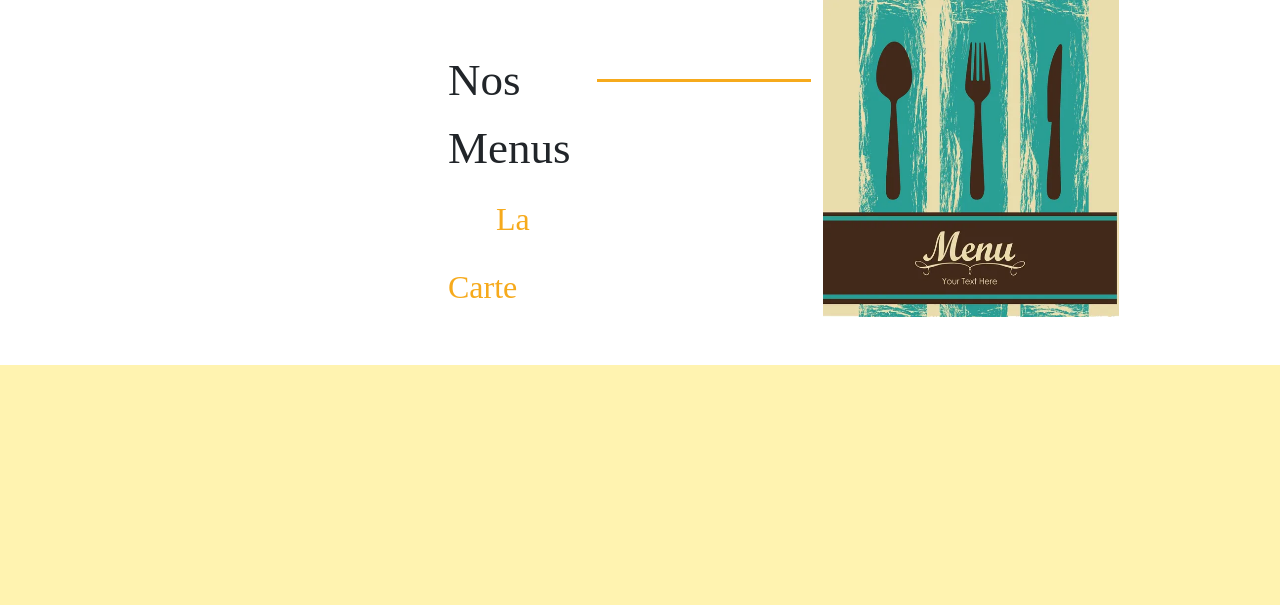
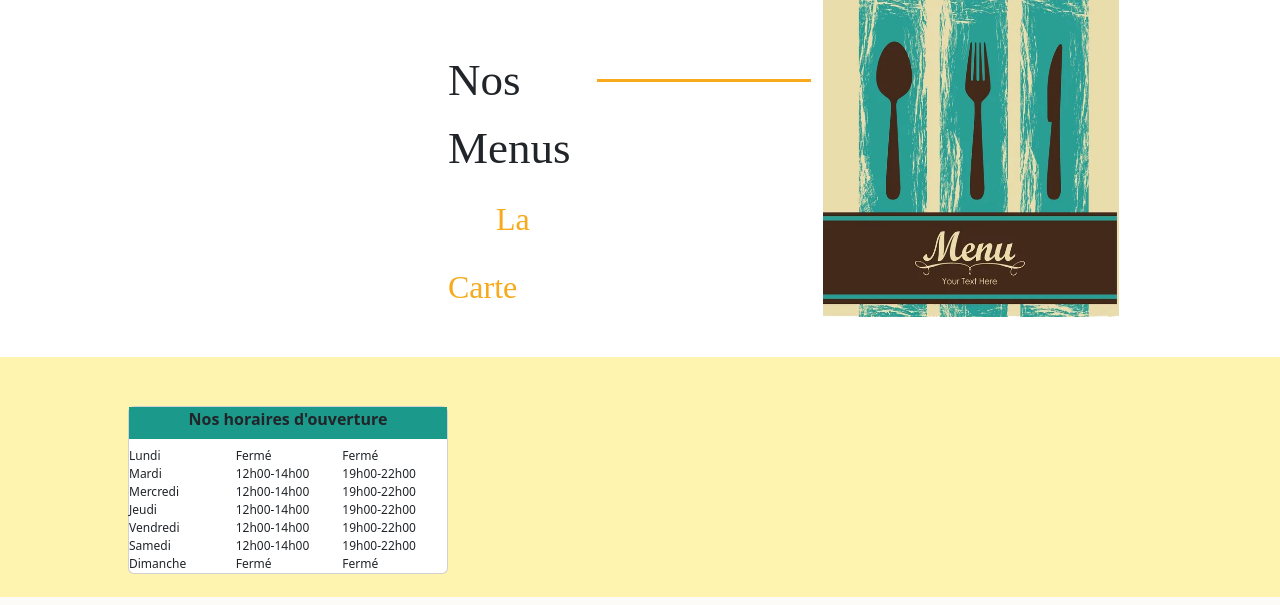
Before and after one commit to yattttta/ECF-site-restaurant, a Symfony app: template symfony/templates/accueil/accueil.html.twig in a window 1280 px wide. Shown: the part 1462-2067 px from the top of the page. Run offline with Twig, Linux system fonts and the light colour scheme; the template is opened without the code that fills it, so the values that code supplies are empty; some libraries are stand-ins or nearby versions.

Commit message:
#15 Mise en page accueil terminée

```diff
--- a/symfony/public/navbar/navbar.css
+++ b/symfony/public/navbar/navbar.css
@@ -1,7 +1,3 @@
-@viewport {
-    width: device-width; /* largeur du viewport */
-    zoom: 1; /* zoom initial à 1.0 (et clin d'oeil aux fans d'IE6/7) */
- }
 /* Header */
 header {
     height: 100vh;
@@ -92,7 +88,25 @@
     background-color: #fff3b0;
     background-size: cover;
     height: 30vh;
+    margin-top: 5vh;
 }
-.barre2 {
+.openHoursCard {
+    width: 25vw;
+    height: 80%;
+    margin-left: 10vw;
+    padding-top: 0.05vh;
+}
+.openHoursTitle {
+    height: 4vh;
     width: 100%;
+    background-color: #1b998b;
+    font-size: 2vh;
+    font-weight: 600;
 }
+.openHours {
+    width: 25vw;
+}
+.dayTime {
+    font-size: 1.5vh;
+    font-weight: 500;
+}
--- a/symfony/templates/accueil/accueil.html.twig
+++ b/symfony/templates/accueil/accueil.html.twig
@@ -4,7 +4,7 @@
     <link href="pageAccueil/pageAccueil.css" rel="stylesheet" type="text/css">
 
 {% endblock %}
-{% block body %}
+{% block header %}
     <div class="row vide"></div>
     <div class="reserve">
         <a href="/reservation">
@@ -21,7 +21,7 @@
     </div>
 {% endblock %}
 
-{% block accueil %}
+{% block body %}
     <main class="container-fluid">
         <div class="row welcomeStrip">
             <p class="welcome col d-flex justify-content-center align-items-center">Bienvenue</p>
@@ -58,7 +58,7 @@
 
         <article class="row ligne">
             <div class="col-2 pres txtMenu">Nos Menus
-                <a href="#" class="lienCarte ms-5">La Carte</a>
+                <a href="pageAccueil/Le_Quai_Antique.pdf" class="lienCarte ms-5">La Carte</a>
             </div>
             <div class="col-2 decor decor2"></div>
             <img src="pageAccueil/imgMenu.jpg" class="imgMenu">
--- a/symfony/templates/base.html.twig
+++ b/symfony/templates/base.html.twig
@@ -26,24 +26,55 @@
                         <li class="gestion"><a href="/login" class="lien">SE CONNECTER</a></li>
                         <li class="liste pt-4"><a href="/form" class="lien">CRÉER UN COMPTE</a></li>
                         <li class="liste pt-4"><a href="/reservation" class="lien">RÉSERVER</a></li>
+                        <li class="liste pt-4"><a href="pageAccueil/Le_Quai_Antique.pdf" class="lien">NOTRE CARTE</a></li>
                     </ul>
                 </div>
                 <div class="col restau d-flex justify-content-center">
-                    <a class="titre" href="/"><h1 class="fw-semibold nom">Le Quai Antique</h1></a>
+                    <a class="titre" href="/"><p class="fw-semibold nom">Le Quai Antique</p></a>
                 </div>
                 <div class="col d-flex justify-content-end">
                     <adress class="fs-5 fw-semibold lien pt-2 pe-2">38 place des montagnes<br><pre>     73000 Chambéry</adress>
                 </div>
             </div>
 
-            {% block body %}{% endblock %}
+            {% block header %}{% endblock %}
         </header>
-        {% block accueil %}{% endblock %}
-            <footer class="container-fluid">
-                <div class="row mt-5">
+        {% block body %}{% endblock %}
+            <footer>
+                <div class="openHoursCard">
+                    <div class="card mt-5">
+                        <div class="card-title openHoursTitle d-flex justify-content-center">
+                            Nos horaires d'ouverture
+                        </div>
 
-                </div>
-
+                        <div class="row openHours">
+                            <div class="col dayTime">Lundi<br>
+                                                Mardi<br>
+                                                Mercredi<br>
+                                                Jeudi<br>
+                                                Vendredi<br>
+                                                Samedi<br>
+                                                Dimanche
+                            </div>
+                            <div class="col dayTime">Fermé<br>
+                                                12h00-14h00<br>
+                                                12h00-14h00<br>
+                                                12h00-14h00<br>
+                                                12h00-14h00<br>
+                                                12h00-14h00<br>
+                                                Fermé
+                            </div>
+                            <div class="col dayTime">Fermé<br>
+                                            19h00-22h00<br>
+                                            19h00-22h00<br>
+                                            19h00-22h00<br>
+                                            19h00-22h00<br>
+                                            19h00-22h00<br>
+                                            Fermé<br>
+                            </div>
+                        <div>
+                    </div>
+                <div>
 
             </footer>
 
--- a/symfony/templates/form/form.html.twig
+++ b/symfony/templates/form/form.html.twig
@@ -4,7 +4,7 @@
     <link href="pageReserver/pageReserver.css" rel="stylesheet" type="text/css">
 {% endblock %}
 
-{% block body %}
+{% block header %}
 
     <div class="row">
         <div class="card carte d-flex mx-auto p-3">
--- a/symfony/templates/reservation/reserver.html.twig
+++ b/symfony/templates/reservation/reserver.html.twig
@@ -4,7 +4,7 @@
     <link href="pageReserver/pageReserver.css" rel="stylesheet" type="text/css">
 {% endblock %}
 
-{% block body %}
+{% block header %}
     <div class="row">
         <div class="card carte d-flex mx-auto p-3">
             <img src="pageAccueil/imgReserver.jpg" class="card-img-top d-flex mx-auto" alt="...">
--- a/symfony/templates/security/login.html.twig
+++ b/symfony/templates/security/login.html.twig
@@ -3,7 +3,7 @@
 {% block stylesheets %}
     <link href="pageReserver/pageReserver.css" rel="stylesheet" type="text/css">
 {% endblock %}
-{% block body %}
+{% block header %}
 
     <div class="row">
         <div class="card carte d-flex mx-auto p-3">
```
Also changed, not shown: 1 other file.
